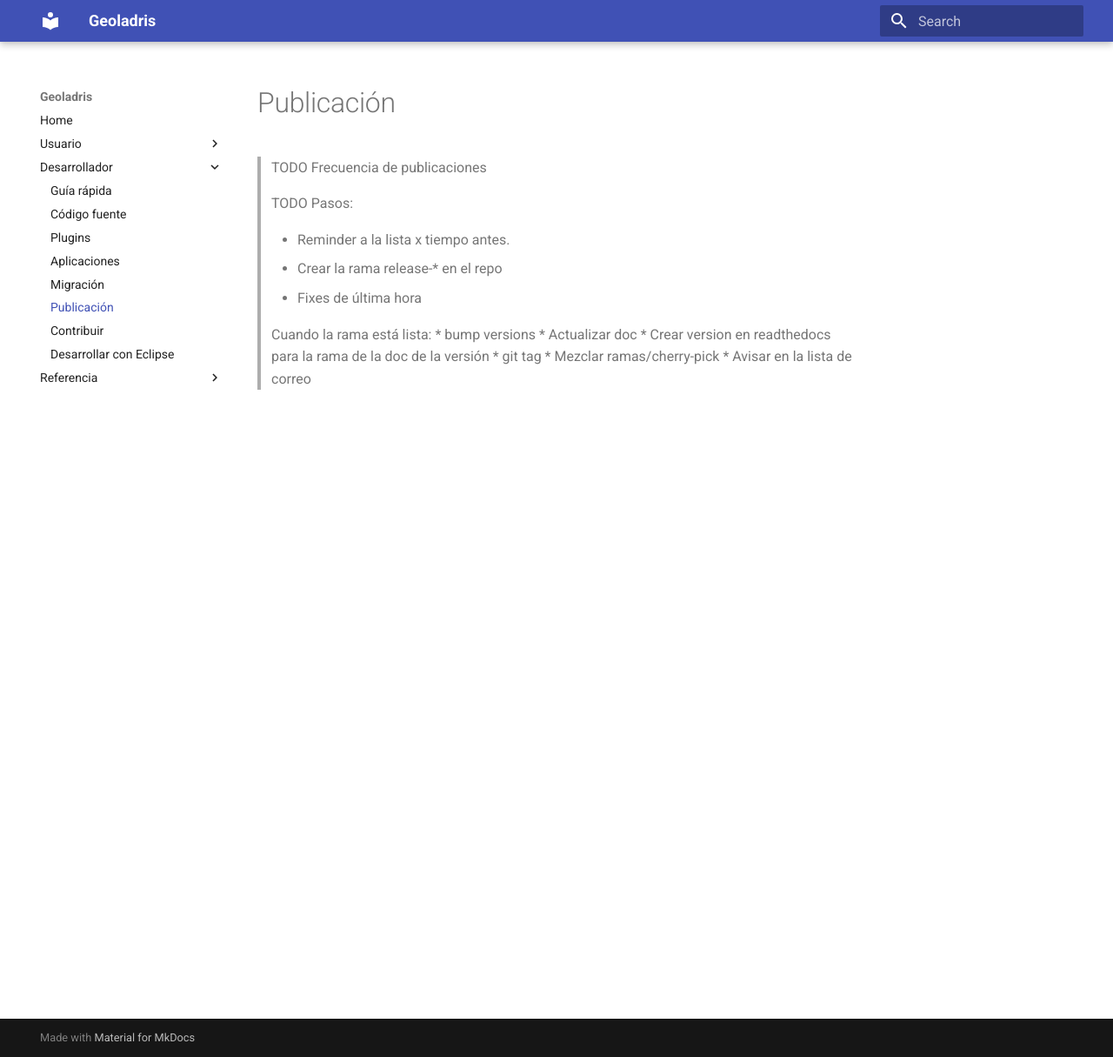
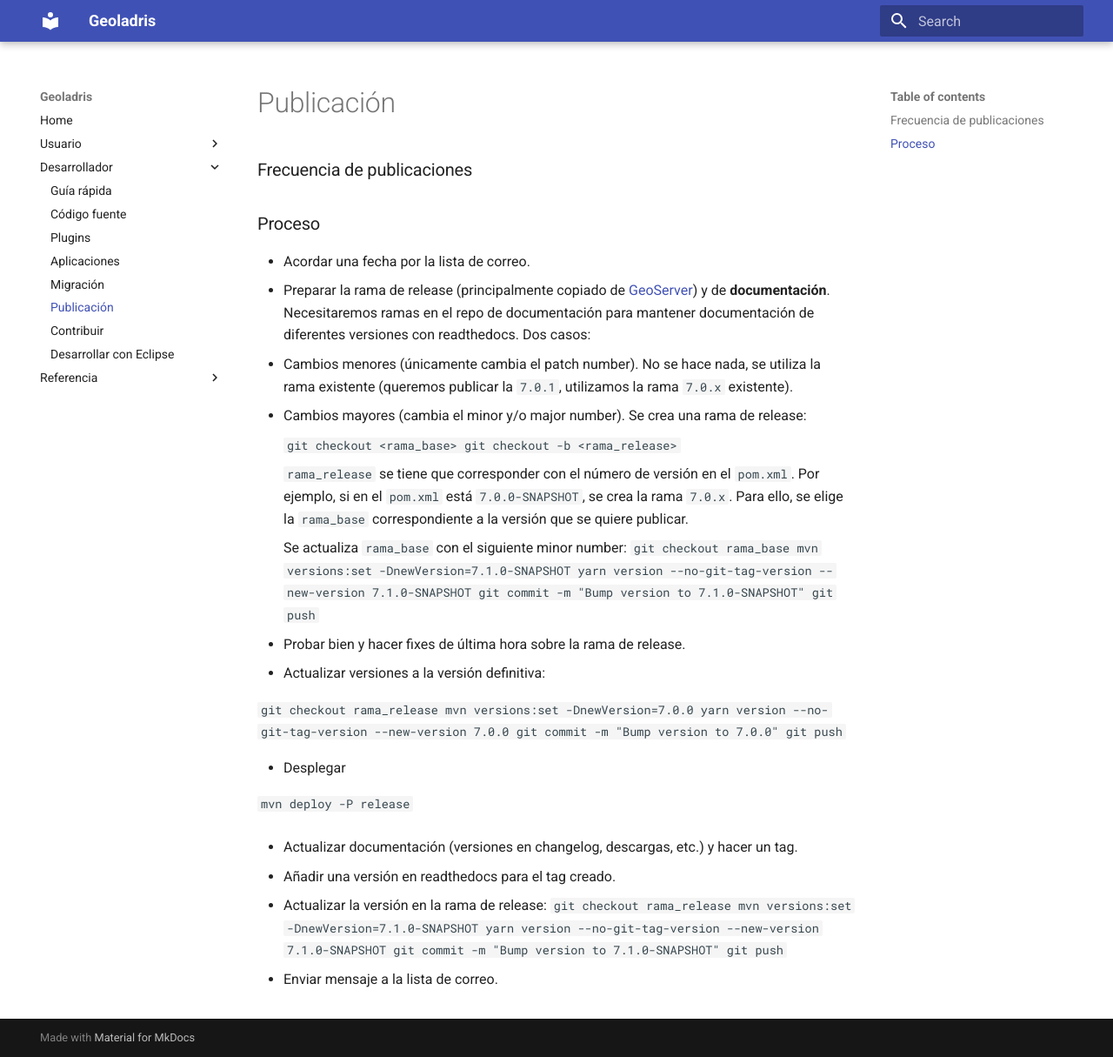
Before and after one commit to geoladris/doc, an MkDocs documentation site: the page built from docs/dev/releases.md, in a window 1280 px wide and 1215 px high. Shown: the whole window at 87% size. Built offline with MkDocs 1.6.1 and Material for MkDocs 9.7.7, drawn with Linux system fonts in a browser that asks for light colours; old or Windows-style settings are respelled for this version of MkDocs.

Commit message:
Release process proposal

````diff
--- a/docs/dev/releases.md
+++ b/docs/dev/releases.md
@@ -1,15 +1,57 @@
-> TODO Frecuencia de publicaciones
+### Frecuencia de publicaciones
 
-> TODO Pasos:
->
-> * Reminder a la lista x tiempo antes.
-> * Crear la rama release-* en el repo
-> * Fixes de última hora
->
-> Cuando la rama está lista:
-> * bump versions
-> * Actualizar doc
-> * Crear version en readthedocs para la rama de la doc de la versión
-> * git tag
-> * Mezclar ramas/cherry-pick
-> * Avisar en la lista de correo
+### Proceso
+
+* Acordar una fecha por la lista de correo.
+* Preparar la rama de release (principalmente copiado de [GeoServer](http://docs.geoserver.org/stable/en/developer/release-guide/index.html#if-you-are-cutting-the-first-rc-of-a-series-create-the-stable-branch)) y de **documentación**. Necesitaremos ramas en el repo de documentación para mantener documentación de diferentes versiones con readthedocs. Dos casos:
+
+  1. Cambios menores (únicamente cambia el patch number). No se hace nada, se utiliza la rama existente (queremos publicar la `7.0.1`, utilizamos la rama `7.0.x` existente).
+  2. Cambios mayores (cambia el minor y/o major number). Se crea una rama de release:
+
+    ```
+git checkout <rama_base>
+git checkout -b <rama_release>
+    ```
+
+    `rama_release` se tiene que corresponder con el número de versión en el `pom.xml`. Por ejemplo, si en el `pom.xml` está `7.0.0-SNAPSHOT`, se crea la rama `7.0.x`. Para ello, se elige la `rama_base` correspondiente a la versión que se quiere publicar.
+
+    Se actualiza `rama_base` con el siguiente minor number:
+    ```
+git checkout rama_base
+mvn versions:set -DnewVersion=7.1.0-SNAPSHOT
+yarn version --no-git-tag-version --new-version 7.1.0-SNAPSHOT
+git commit -m "Bump version to 7.1.0-SNAPSHOT"
+git push
+    ```
+
+* Probar bien y hacer fixes de última hora sobre la rama de release.
+* Actualizar versiones a la versión definitiva:
+
+  ```
+git checkout rama_release
+mvn versions:set -DnewVersion=7.0.0
+yarn version --no-git-tag-version --new-version 7.0.0
+git commit -m "Bump version to 7.0.0"
+git push
+```
+
+* Desplegar
+
+  ```
+mvn deploy -P release
+  ```
+
+* Actualizar documentación (versiones en changelog, descargas, etc.) y hacer un tag.
+
+* Añadir una versión en readthedocs para el tag creado.
+
+* Actualizar la versión en la rama de release:
+  ```
+git checkout rama_release
+mvn versions:set -DnewVersion=7.1.0-SNAPSHOT
+yarn version --no-git-tag-version --new-version 7.1.0-SNAPSHOT
+git commit -m "Bump version to 7.1.0-SNAPSHOT"
+git push
+  ```
+
+* Enviar mensaje a la lista de correo.
````
